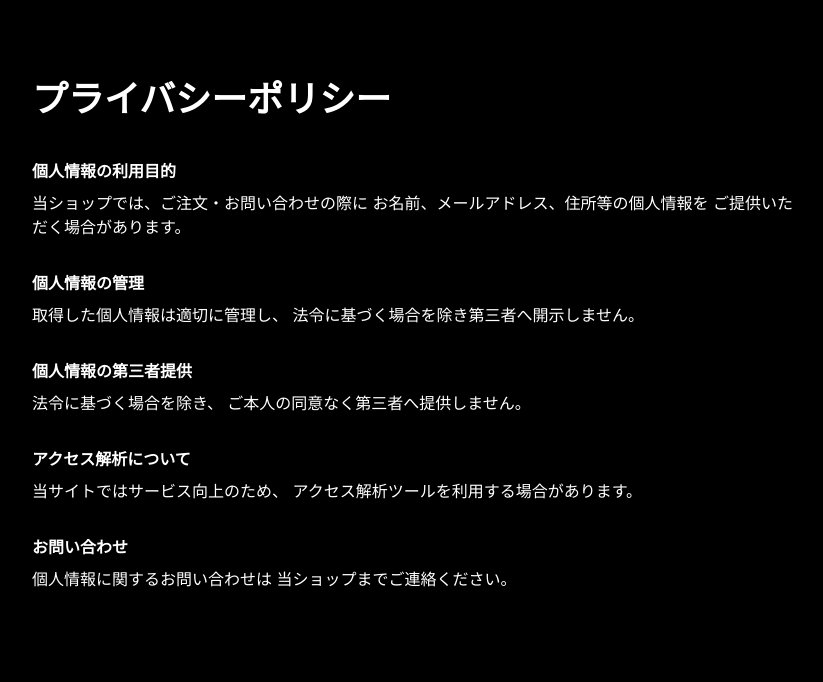
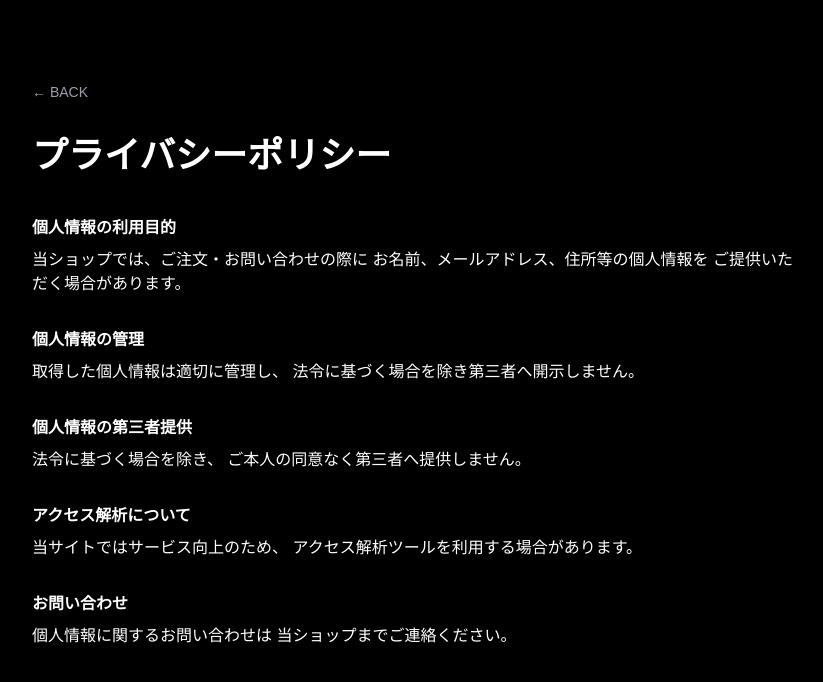
Before and after one commit to ose-nyan5/my-shop, a Next.js app: page /privacy in a window 1280 px wide. Shown: the top 682 px of the page, without its empty margins (0-823 px from the left). Built offline with nearby package versions, Linux system fonts and the light colour scheme.

Commit message:
add back buttons

```diff
--- a/app/privacy/page.tsx
+++ b/app/privacy/page.tsx
@@ -1,7 +1,15 @@
 export default function PrivacyPage() {
   return (
     <main className="min-h-screen bg-black text-white px-8 py-20">
-      <h1 className="text-4xl font-black mb-10">
+
+      <a
+        href="/"
+        className="text-gray-400 text-sm hover:text-white duration-300"
+      >
+        ← BACK
+      </a>
+
+      <h1 className="text-4xl font-black mb-10 mt-8">
         プライバシーポリシー
       </h1>
 
```
